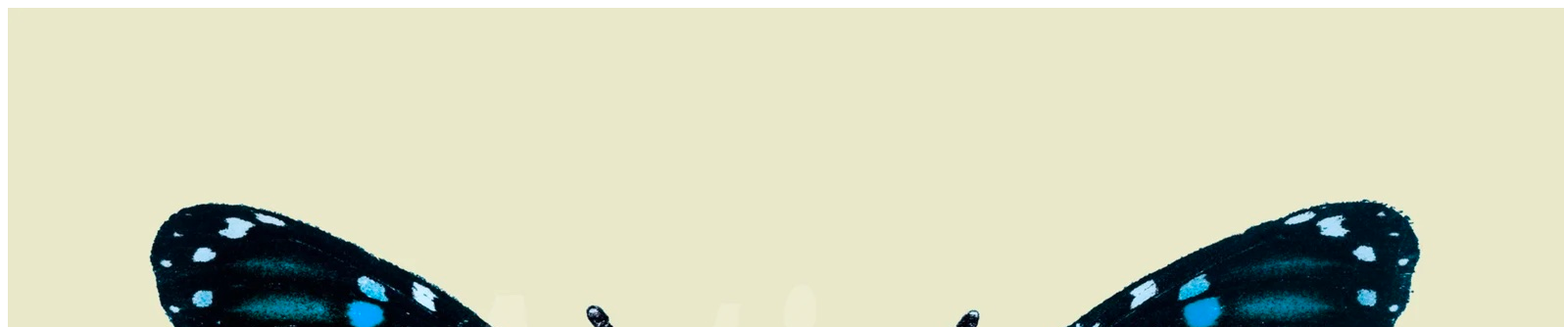
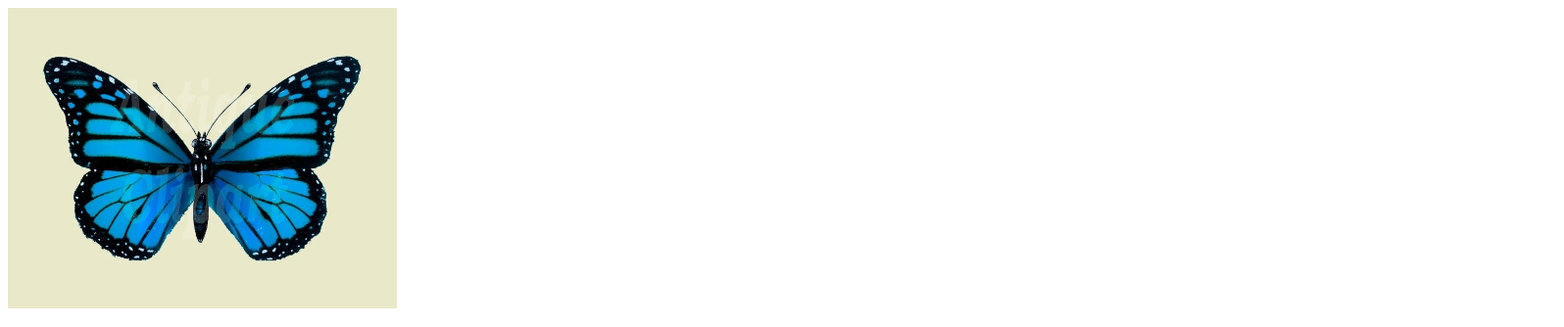
Before and after one commit to SandyBlueTravel/cv, a plain HTML site: page index.html in a window 1280 px wide. Shown: the top 334 px of the page at 98% size, 1596 px wide, since content can reach past the window. Drawn offline with Linux system fonts and the light colour scheme.

Commit message:
Update index.html

```diff
--- a/index.html
+++ b/index.html
@@ -7,7 +7,7 @@
 </head>
 
 <body>
-    <img src="Images/Blue Butterfly.jpg" alt="Sandy Blue">
+    <img src="Images/Blue Butterfly.jpeg" alt="Sandy Blue">
     <h1>Sandra Ortega</h1>
     <p><em>Founder and fun CEO of <strong><a href="https://www.royalcaribbean.com/">Herder of Cats.</a></strong></em></p>
     <p>This is my bio... wonderful person</p>
```
